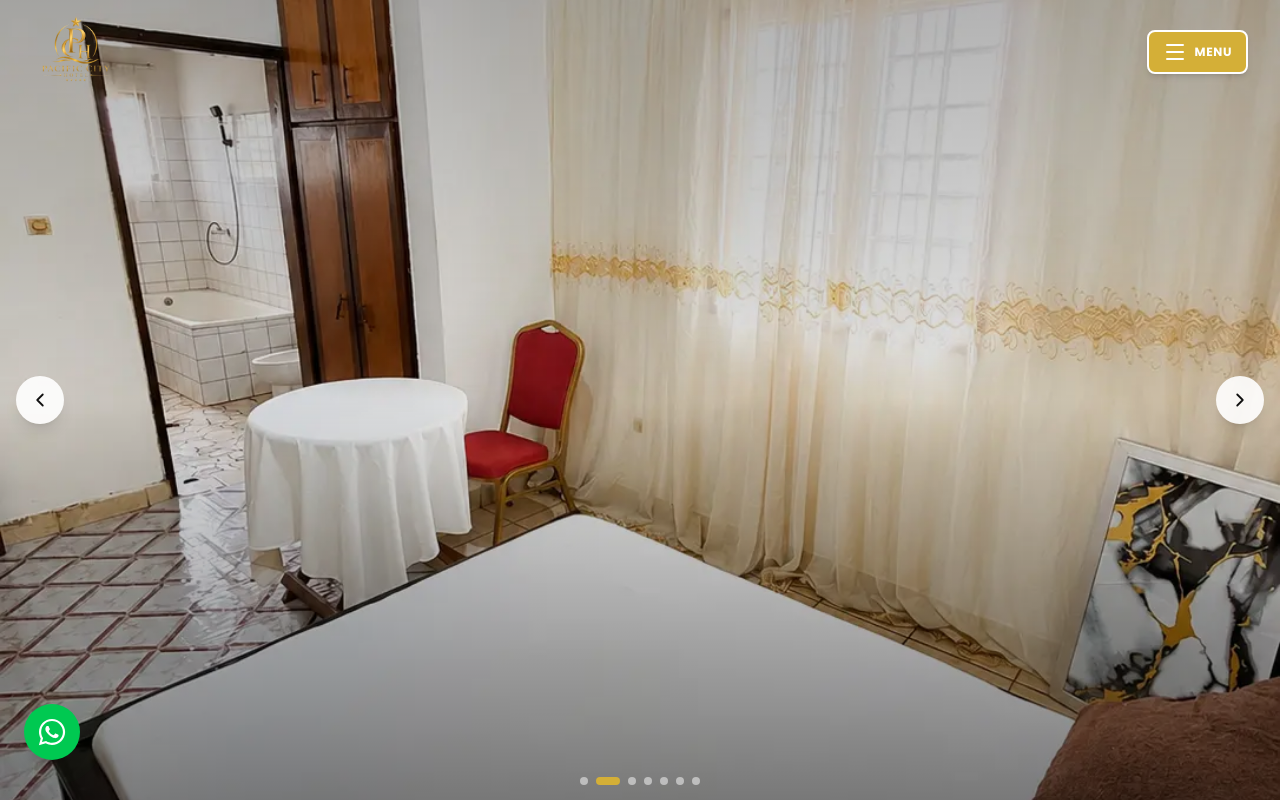
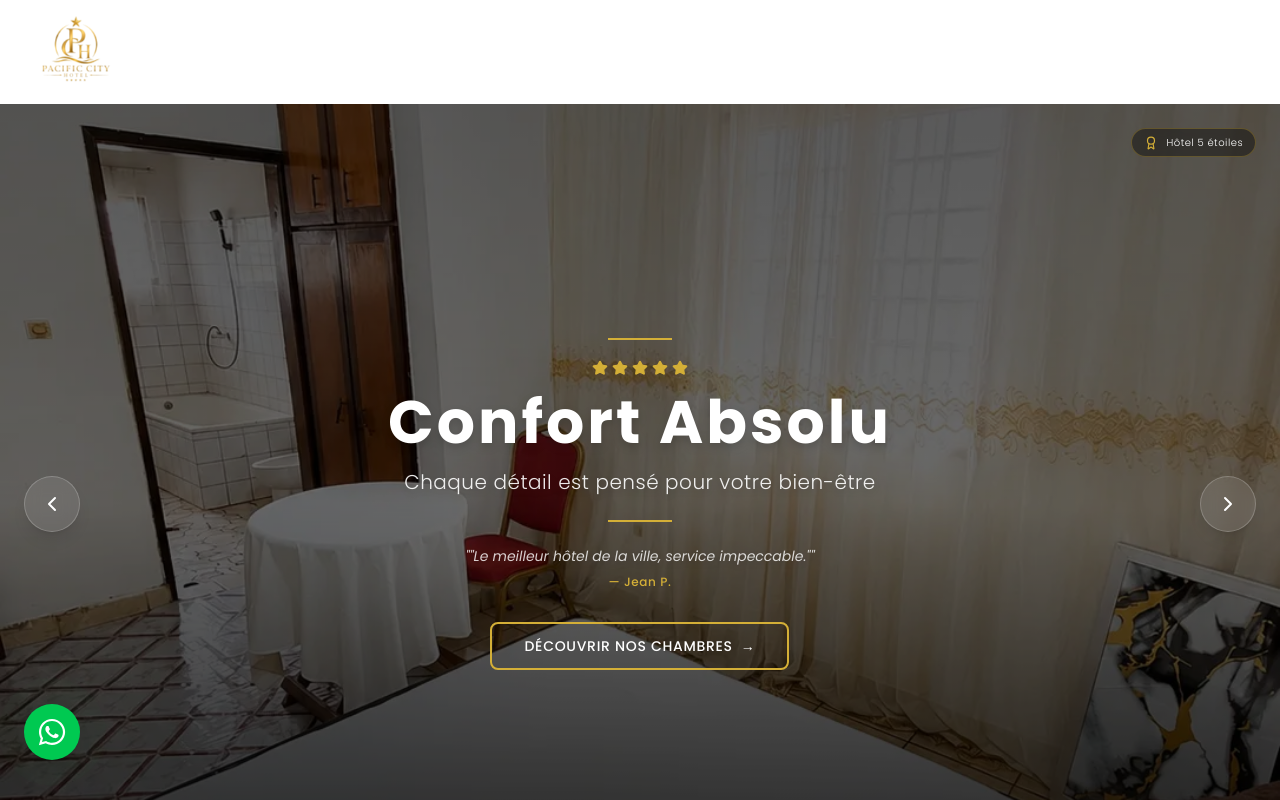
Before and after one commit to biloa2005/pacific-city-hotel, a Next.js app: page /chambres in a window 1280 px wide. Shown: the top 800 px of the page. Built offline with nearby package versions, Linux system fonts and the light colour scheme; a web font is replaced by a local one.

Commit message:
ajou d un messag sur les slide des chambre et modification de la navbar

```diff
--- a/components/About.tsx
+++ b/components/About.tsx
@@ -41,7 +41,7 @@ export default function About() {
 
         {/* IMAGE */}
         <div
-          className={`relative order-2 lg:order-1 transition-all duration-700 ease-out ${
+          className={`relative order-2 lg:order-1 transition-all duration-700 ease-out hidden md:block ${
             isVisible ? 'opacity-100 translate-x-0' : 'opacity-0 -translate-x-8'
           }`}
         >
--- a/components/Hero.tsx
+++ b/components/Hero.tsx
@@ -135,7 +135,7 @@ export default function Hero() {
   }, [mounted]);
 
   return (
-    <section className="relative min-h-screen w-full overflow-hidden bg-black">
+    <section className="relative h-[55vh] lg:h-screen w-full overflow-hidden bg-black">
 
       {/* IMAGE DE FOND */}
       <div
--- a/components/Navbar.tsx
+++ b/components/Navbar.tsx
@@ -3,14 +3,12 @@
 import { useState, useEffect } from 'react';
 import Link from 'next/link';
 import Image from 'next/image';
-import { Menu, X, PhoneCall } from 'lucide-react';
+import { PhoneCall } from 'lucide-react';
 
 const NAV_LINKS = [
   { name: 'Accueil', href: '/' },
-
   { name: 'Chambres', href: 'chambres' },
   { name: 'Saveurs & Bar', href: 'restaurant' },
-  // { name: 'Divertissement', href: '#divertissement' },
   { name: 'Galerie', href: 'gallerie' },
   { name: 'Contact', href: 'contact' },
 ];
@@ -37,14 +35,15 @@ export default function Navbar() {
   const closeMenu = () => setIsOpen(false);
 
   return (
+    <>
       <header
         className={`fixed top-0 left-0 right-0 z-50 w-full transition-all duration-300 ${
           isScrolled
             ? 'bg-white/95 backdrop-blur-md border-b border-[#D4AF37]/20 shadow-sm'
-          : 'bg-transparent border-b border-transparent shadow-none'
+            : 'lg:bg-transparent lg:border-transparent lg:shadow-none max-lg:bg-white max-lg:border-b max-lg:border-[#D4AF37]/10 max-lg:shadow-sm'
         }`}
       >
-      <div className="max-w-7xl mx-auto px-4 sm:px-6 lg:px-8 flex items-center justify-between h-[88px] sm:h-[104px] relative">
+        <div className="max-w-7xl mx-auto px-4 sm:px-6 lg:px-8 flex items-center justify-between h-[70px] sm:h-[88px] lg:h-[104px] relative">
 
           {/* LOGO */}
           <Link
@@ -58,49 +57,65 @@ export default function Navbar() {
               width={400}
               height={400}
               priority
-            className="h-[70px] sm:h-[88px] w-auto object-contain"
+              className="h-[50px] sm:h-[70px] lg:h-[88px] w-auto object-contain"
             />
           </Link>
 
-        {/* NAVIGATION DESKTOP (Au scroll uniquement) */}
-        {isScrolled && (
-          <ul className="hidden lg:flex items-center gap-1 font-medium text-sm transition-all duration-300">
+          {/* NAVIGATION DESKTOP */}
+          <ul className={`hidden lg:flex items-center gap-1 font-medium text-sm transition-all duration-300 ${
+            isScrolled ? 'opacity-100 pointer-events-auto' : 'opacity-0 pointer-events-none'
+          }`}>
             {NAV_LINKS.map((link) => (
               <li key={link.name}>
                 <Link
                   href={link.href}
-                  className="px-3 py-2 rounded text-gray-800 hover:text-[#D4AF37] hover:bg-[#D4AF37]/10 transition-colors"
+                  className={`px-3 py-2 rounded transition-colors ${
+                    isScrolled
+                      ? 'text-gray-800 hover:text-[#D4AF37] hover:bg-[#D4AF37]/10'
+                      : 'text-white hover:text-[#D4AF37] hover:bg-white/10'
+                  }`}
                 >
                   {link.name}
                 </Link>
               </li>
             ))}
           </ul>
-        )}
 
-        {/* BOUTON BURGER (Simples barres sur mobile, style doré sur grand écran) */}
+          {/* BOUTON BURGER - 3 barres horizontales */}
           <button
             type="button"
             onClick={toggleMenu}
-          className={`${
-            isScrolled ? 'lg:hidden' : 'flex'
-          } p-2 lg:px-3.5 lg:py-2 text-[#D4AF37] lg:text-white lg:bg-[#D4AF37] hover:bg-[#D4AF37]/10 lg:hover:bg-[#b8962d] rounded-lg relative z-50 transition-all items-center gap-2 border border-[#D4AF37]/30 lg:border-2 lg:border-white shadow-sm lg:shadow-md active:scale-95`}
+            className="lg:hidden relative z-50 w-10 h-10 flex flex-col items-center justify-center gap-1.5 rounded-lg transition-all focus:outline-none"
             aria-label={isOpen ? "Fermer le menu" : "Ouvrir le menu"}
             aria-expanded={isOpen}
           >
-          {isOpen ? (
-            <X className="w-6 h-6 text-[#D4AF37] lg:text-white" />
-          ) : (
-            <Menu className="w-6 h-6 text-[#D4AF37] lg:text-white" />
-          )}
-          <span className="hidden lg:inline text-xs uppercase tracking-wider font-bold text-white">
-            Menu
-          </span>
+            <span className={`block w-6 h-0.5 bg-[#D4AF37] rounded-full transition-all duration-300 ${
+              isOpen ? 'rotate-45 translate-y-2' : ''
+            }`} />
+            <span className={`block w-6 h-0.5 bg-[#D4AF37] rounded-full transition-all duration-300 ${
+              isOpen ? 'opacity-0' : ''
+            }`} />
+            <span className={`block w-6 h-0.5 bg-[#D4AF37] rounded-full transition-all duration-300 ${
+              isOpen ? '-rotate-45 -translate-y-2' : ''
+            }`} />
           </button>
 
-        {/* MENU DÉROULANT */}
+          {/* BOUTON RÉSERVER */}
+          <Link
+            href="/contact"
+            className={`hidden lg:flex items-center gap-2 px-5 py-2.5 rounded-lg font-medium text-sm transition-all ${
+              isScrolled
+                ? 'bg-[#D4AF37] text-white hover:bg-[#b8962d]'
+                : 'bg-white/20 backdrop-blur-sm text-white hover:bg-white/30 border border-white/30'
+            }`}
+          >
+            <PhoneCall className="w-4 h-4" />
+            Réserver
+          </Link>
+
+          {/* MENU DÉROULANT MOBILE */}
           {isOpen && (
-          <div className="absolute top-full right-4 sm:right-6 mt-2 w-64 bg-white rounded-lg shadow-xl border border-[#D4AF37]/20 overflow-hidden z-50">
+            <div className="absolute top-full left-4 right-4 mt-2 bg-white rounded-lg shadow-xl border border-[#D4AF37]/20 overflow-hidden z-50">
               <nav className="flex flex-col divide-y divide-[#D4AF37]/10">
                 {NAV_LINKS.map((link) => (
                   <Link
@@ -112,6 +127,14 @@ export default function Navbar() {
                     {link.name}
                   </Link>
                 ))}
+                <Link
+                  href="/contact"
+                  onClick={closeMenu}
+                  className="px-4 py-3 text-sm font-medium text-[#D4AF37] hover:bg-[#D4AF37]/10 transition-colors flex items-center gap-2"
+                >
+                  <PhoneCall className="w-4 h-4" />
+                  Réserver
+                </Link>
               </nav>
 
               <div className="p-3 border-t border-[#D4AF37]/20 bg-[#D4AF37]/5">
@@ -127,7 +150,7 @@ export default function Navbar() {
           )}
         </div>
 
-      {/* Overlay pour fermer au clic extérieur */}
+        {/* Overlay */}
         {isOpen && (
           <div
             className="fixed inset-0 z-40 bg-black/20 backdrop-blur-sm"
@@ -136,5 +159,9 @@ export default function Navbar() {
           />
         )}
       </header>
+
+      {/* Espace réservé */}
+      <div className="h-[70px] sm:h-[88px] lg:h-[104px]"></div>
+    </>
   );
 }
--- a/components/Room/RoomSlide.tsx
+++ b/components/Room/RoomSlide.tsx
@@ -1,54 +1,111 @@
 'use client';
 
 import { Swiper, SwiperSlide } from 'swiper/react';
-import { EffectFade, Autoplay, Navigation, Pagination } from 'swiper/modules';
-import { ChevronLeft, ChevronRight } from 'lucide-react';
+import { EffectFade, Autoplay, Navigation } from 'swiper/modules';
+import { ChevronLeft, ChevronRight, Star, Award } from 'lucide-react';
 
 import 'swiper/css';
 import 'swiper/css/effect-fade';
 import 'swiper/css/navigation';
-import 'swiper/css/pagination';
 
 const ROOM_IMAGES = [
-  '/chambre/s2.webp',
-  '/chambre/b2.webp',
-  '/chambre/c1.webp',
-  '/chambre/c2.webp',
-  '/chambre/baignoire.webp',
-  '/chambre/m2.webp',
-  '/chambre/s3.webp',
+  { src: '/chambre/s2.webp', title: 'Chambres d\'Exception', description: 'Un cadre raffiné pour un séjour inoubliable' },
+  { src: '/chambre/b2.webp', title: 'Confort Absolu', description: 'Chaque détail est pensé pour votre bien-être' },
+  { src: '/chambre/c1.webp', title: 'Élégance et Sérénité', description: 'Une atmosphère apaisante pour vous ressourcer' },
+  { src: '/chambre/c2.webp', title: 'Luxure et Authenticité', description: 'Le charme de l\'Afrique au cœur de la ville' },
+  { src: '/chambre/baignoire.webp', title: 'Détente et Bien-Être', description: 'Offrez-vous un moment de relaxation absolue' },
+  { src: '/chambre/m2.webp', title: 'Design Contemporain', description: 'Une esthétique moderne pour votre confort' },
+  { src: '/chambre/s3.webp', title: 'Hospitalité Légendaire', description: 'Nous mettons tout en œuvre pour votre satisfaction' },
+];
+
+const testimonials = [
+  { text: '"Un séjour exceptionnel, je reviendrai !"', author: 'Marie D.' },
+  { text: '"Le meilleur hôtel de la ville, service impeccable."', author: 'Jean P.' },
+  { text: '"Des chambres magnifiques et un personnel aux petits soins."', author: 'Sophie L.' },
 ];
 
 export default function RoomSlide() {
   return (
     <section className="relative w-full h-[55vh] lg:h-screen overflow-hidden bg-[#111111]">
       <Swiper
-        modules={[EffectFade, Autoplay, Navigation, Pagination]}
+        modules={[EffectFade, Autoplay, Navigation]}
         effect="fade"
         fadeEffect={{ crossFade: true }}
-        autoplay={{ delay: 4000, disableOnInteraction: false }}
+        autoplay={{ delay: 5000, disableOnInteraction: false }}
         loop
         navigation={{
           prevEl: '.room-slide-prev',
           nextEl: '.room-slide-next',
         }}
-        pagination={{
-          clickable: true,
-          bulletClass: 'room-slide-bullet',
-          bulletActiveClass: 'room-slide-bullet-active',
-        }}
         className="w-full h-full"
       >
-        {ROOM_IMAGES.map((src, index) => (
-          <SwiperSlide key={src}>
+        {ROOM_IMAGES.map((image, index) => (
+          <SwiperSlide key={image.src}>
             <div className="relative w-full h-full">
               <img
-                src={src}
+                src={image.src}
                 alt={`Chambre Pacific Hotel ${index + 1}`}
                 className="w-full h-full object-cover"
               />
-              {/* Overlay doux pour la lisibilité des contrôles */}
-              <div className="absolute inset-0 bg-gradient-to-t from-black/50 via-black/10 to-black/30" />
+
+              {/* Assombrissement pour la lisibilité */}
+              <div className="absolute inset-0 bg-gradient-to-t from-black/80 via-black/40 to-black/50" />
+              <div className="absolute inset-0 bg-black/30" />
+
+              {/* MESSAGE EN BLANC SUR GRAND ÉCRAN */}
+              <div className="absolute inset-0 flex items-center justify-center lg:flex hidden">
+                <div className="max-w-3xl mx-8 text-center">
+                  {/* Ligne décorative dorée */}
+                  <div className="w-16 h-0.5 bg-[#D4AF37] mx-auto mb-5" />
+
+                  {/* Étoile décorative */}
+                  <div className="flex justify-center gap-1 mb-4">
+                    {[...Array(5)].map((_, i) => (
+                      <Star key={i} className="w-4 h-4 fill-[#D4AF37] text-[#D4AF37]" />
+                    ))}
+                  </div>
+
+                  <h2 className="text-3xl md:text-4xl lg:text-5xl xl:text-6xl font-bold text-white mb-4 drop-shadow-lg tracking-wider">
+                    {image.title}
+                  </h2>
+
+                  <p className="text-base md:text-lg lg:text-xl text-white/90 mb-6 font-light tracking-wide drop-shadow-md max-w-2xl mx-auto">
+                    {image.description}
+                  </p>
+
+                  {/* Ligne décorative dorée */}
+                  <div className="w-16 h-0.5 bg-[#D4AF37] mx-auto mb-6" />
+
+                  {/* Témoignage client */}
+                  <div className="max-w-md mx-auto">
+                    <p className="text-white/80 text-sm italic mb-2 drop-shadow-md">
+                      "{testimonials[index % testimonials.length].text}"
+                    </p>
+                    <p className="text-[#D4AF37] text-xs font-medium tracking-wider">
+                      — {testimonials[index % testimonials.length].author}
+                    </p>
+                  </div>
+
+                  {/* Bouton Découvrir */}
+                  <button className="mt-8 px-8 py-3 border-2 border-[#D4AF37] text-white hover:bg-[#D4AF37] hover:text-black transition-all duration-300 rounded-lg text-sm font-medium tracking-wider uppercase group">
+                    Découvrir nos chambres
+                    <span className="inline-block ml-2 transition-transform group-hover:translate-x-1">→</span>
+                  </button>
+                </div>
+              </div>
+
+              {/* Version mobile - message simplifié en bas */}
+              <div className="absolute bottom-8 left-0 right-0 px-6 lg:hidden">
+                <div className="text-center">
+                  <div className="flex justify-center gap-1 mb-2">
+                    {[...Array(5)].map((_, i) => (
+                      <Star key={i} className="w-3 h-3 fill-[#D4AF37] text-[#D4AF37]" />
+                    ))}
+                  </div>
+                  <h3 className="text-white text-lg font-bold drop-shadow-lg">{image.title}</h3>
+                  <p className="text-white/80 text-sm drop-shadow-lg">{image.description}</p>
+                </div>
+              </div>
             </div>
           </SwiperSlide>
         ))}
@@ -56,19 +113,30 @@ export default function RoomSlide() {
 
       {/* Flèches de navigation */}
       <button
-        className="room-slide-prev absolute left-4 top-1/2 -translate-y-1/2 z-10 flex items-center justify-center w-10 h-10 lg:w-12 lg:h-12 rounded-full bg-white/90 hover:bg-[#D4AF37] text-[#111111] hover:text-white transition-all duration-300 shadow-lg"
+        className="room-slide-prev absolute left-3 md:left-6 top-1/2 -translate-y-1/2 z-10 flex items-center justify-center w-10 h-10 lg:w-14 lg:h-14 rounded-full bg-white/10 backdrop-blur-sm hover:bg-[#D4AF37] text-white hover:text-[#111111] transition-all duration-300 shadow-lg border border-white/20 hover:border-[#D4AF37]"
         aria-label="Image précédente"
       >
-        <ChevronLeft size={22} />
+        <ChevronLeft size={24} className="lg:w-6 lg:h-6" />
       </button>
       <button
-        className="room-slide-next absolute right-4 top-1/2 -translate-y-1/2 z-10 flex items-center justify-center w-10 h-10 lg:w-12 lg:h-12 rounded-full bg-white/90 hover:bg-[#D4AF37] text-[#111111] hover:text-white transition-all duration-300 shadow-lg"
+        className="room-slide-next absolute right-3 md:right-6 top-1/2 -translate-y-1/2 z-10 flex items-center justify-center w-10 h-10 lg:w-14 lg:h-14 rounded-full bg-white/10 backdrop-blur-sm hover:bg-[#D4AF37] text-white hover:text-[#111111] transition-all duration-300 shadow-lg border border-white/20 hover:border-[#D4AF37]"
         aria-label="Image suivante"
       >
-        <ChevronRight size={22} />
+        <ChevronRight size={24} className="lg:w-6 lg:h-6" />
       </button>
 
+      {/* Badge de compteur */}
+      <div className="absolute bottom-6 right-6 z-10 hidden lg:flex items-center gap-2 px-3 py-1.5 bg-black/40 backdrop-blur-sm rounded-full border border-white/10">
+        <span className="text-white text-[10px] font-light tracking-wider">
+          {String(1).padStart(2, '0')} / {String(ROOM_IMAGES.length).padStart(2, '0')}
+        </span>
+      </div>
 
+      {/* Badge de confiance */}
+      <div className="absolute top-6 right-6 z-10 hidden lg:flex items-center gap-2 px-3 py-1.5 bg-black/40 backdrop-blur-sm rounded-full border border-[#D4AF37]/30">
+        <Award className="w-3.5 h-3.5 text-[#D4AF37]" />
+        <span className="text-white text-[10px] font-light tracking-wider">Hôtel 5 étoiles</span>
+      </div>
     </section>
   );
 }
```
Also changed, not shown: components/Restautant/RestaurantGrid.tsx (+7 -9 lines), components/gallerie/GallerieGrid.tsx (+9 -11 lines). Lines whose indentation alone changed are shown as unchanged.
